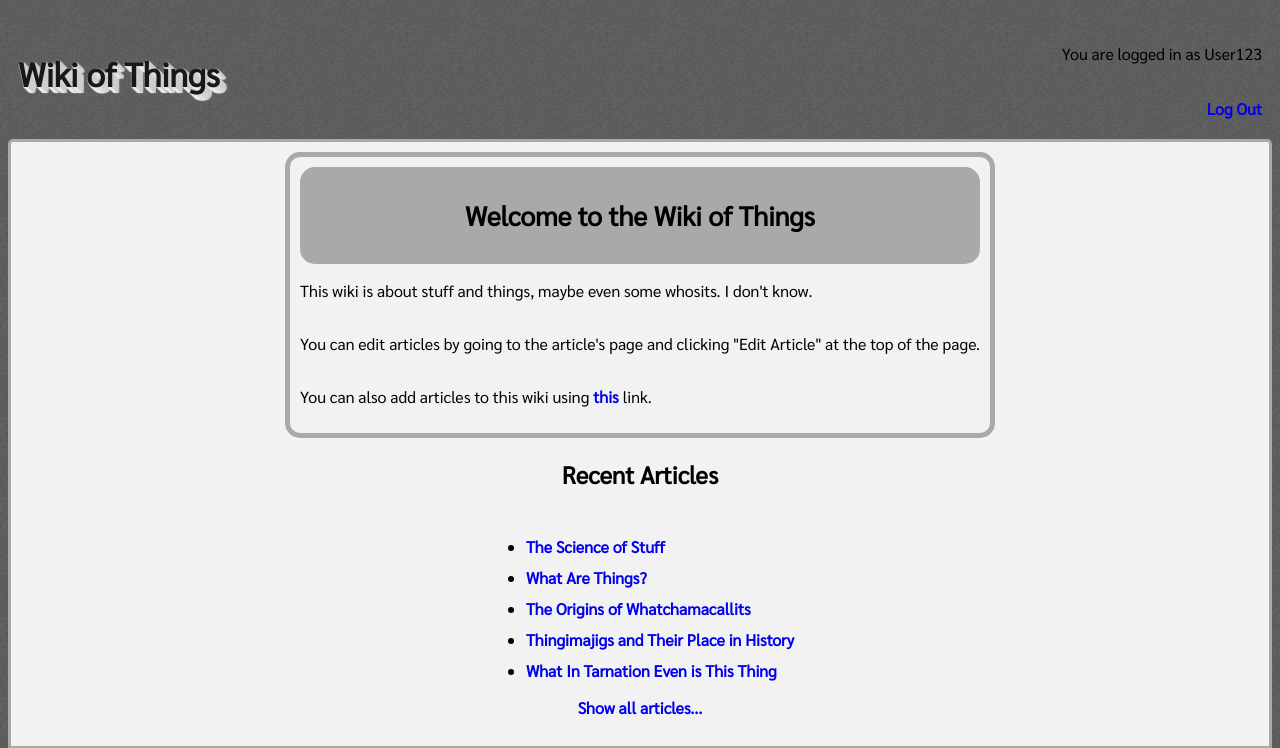
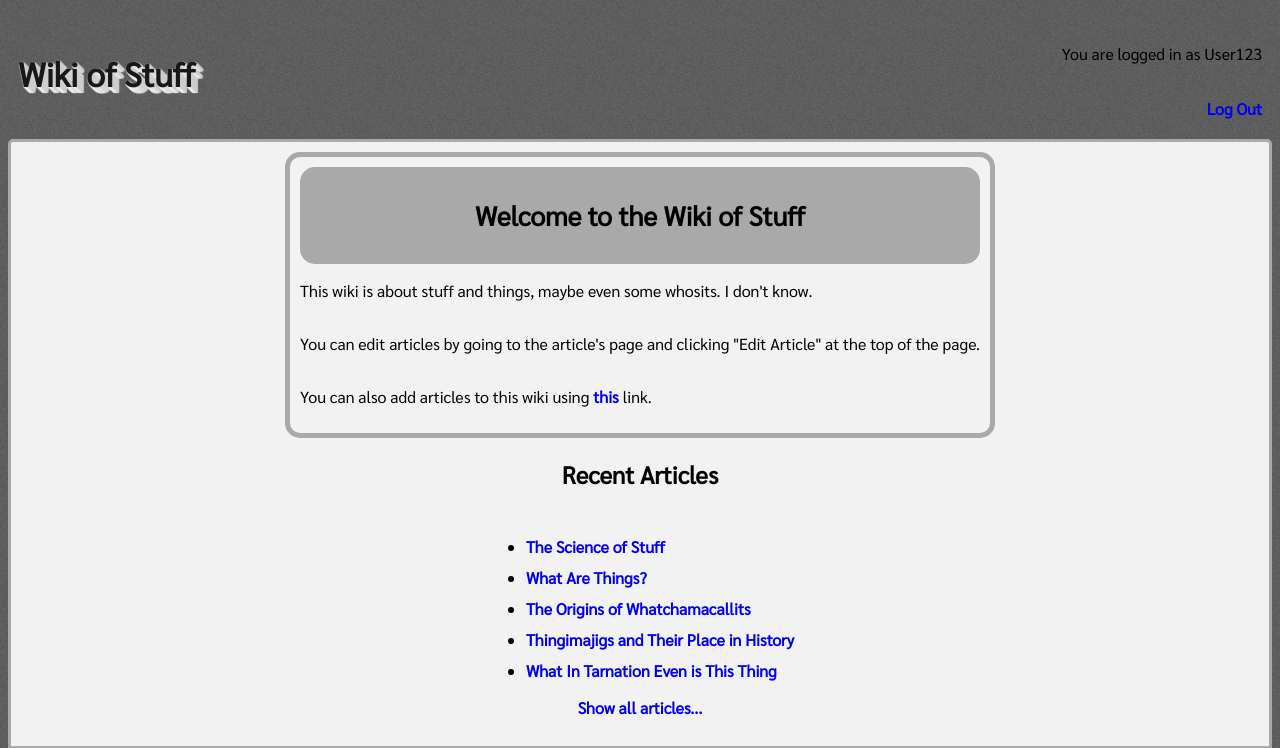
Before and after one commit to noontrust/project-3, a PHP site: page / in a window 1280 px wide. Shown: the top 748 px of the page. Run offline with PHP 8.4, Linux system fonts and the light colour scheme.

Commit message:
stuff
test commit

```diff
--- a/index.php
+++ b/index.php
@@ -13,7 +13,7 @@
         <header>
             <div class="topBar">
                 <div class="logo">
-                <p id="wikiTitle">Wiki of Things</p>
+                <p id="wikiTitle">Wiki of Stuff</p>
                 </div>
                 <div id="filler"></div>
                 <div class="logOutArea">
@@ -25,7 +25,7 @@
         <div id="everythingButHeader">
             <div id="mainArea">
                 <div id="welcomeBox">
-                    <div id="welcomeTitle"><p>Welcome to the Wiki of Things</p></div>
+                    <div id="welcomeTitle"><p>Welcome to the Wiki of Stuff</p></div>
                     <!-- <hr> -->
                     <p>This wiki is about stuff and things, maybe even some whosits. I don't know.</p>
                     <p>You can edit articles by going to the article's page and clicking "Edit Article" at the top of the page.</p>
```
